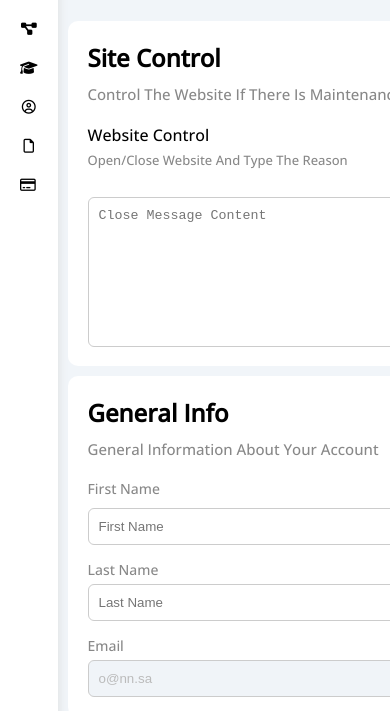
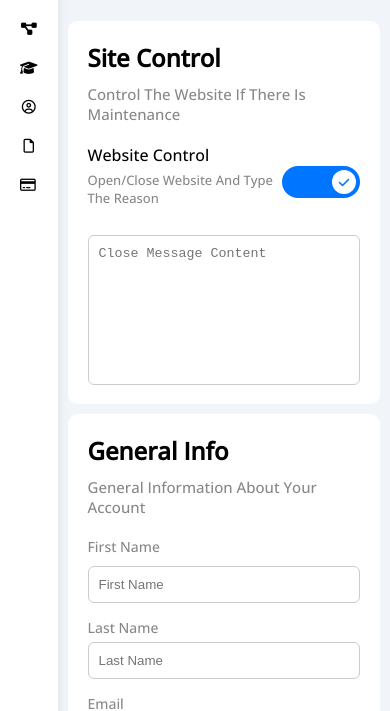
Before and after one commit to P0lify/HTML_CSS_Template-4, a plain HTML site: page settings.html in a window 390 px wide. Shown: the part 149-860 px from the top of the page. Drawn offline with nearby package versions, Linux system fonts and the light colour scheme.

Commit message:
Fix Problem

```diff
--- a/css/master.css
+++ b/css/master.css
@@ -564,7 +564,7 @@ ul {
 }
 @media (max-width: 767px) {
   .settings-page {
-    grid-template-columns: minmax(500px, 1fr);
+    grid-template-columns: minmax(100px, 1fr);
     margin-left: 10px;
     margin-right: 10px;
     gap: 10px;
```
